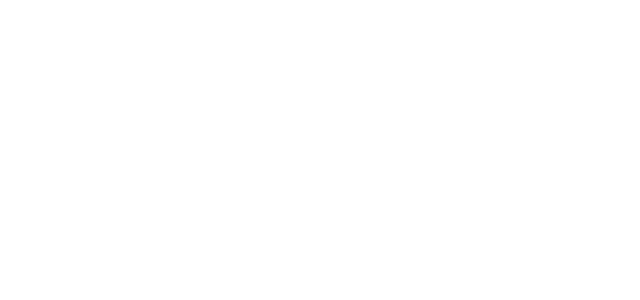
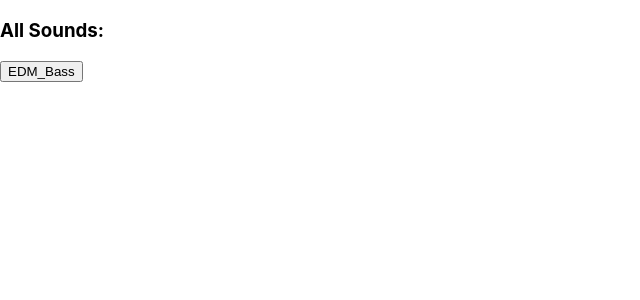
Before and after one commit to jatwitmyer/beat_simulator, a React (Create React App) app: page / in a window 1280 px wide. Shown: the top 300 px of the page, without its empty margins (0-640 px from the left). Built offline with nearby package versions, Linux system fonts and the light colour scheme; data requests are answered from the project's data file.

Commit message:
create a button for each sound in the local database

```diff
--- /dev/null
+++ b/src/components/BeatButton.js
@@ -0,0 +1,12 @@
+import React from "react";
+
+function BeatButton( { sound } ) {
+  console.log(sound)
+  return(
+    <div>
+      <button>{sound.name}</button>
+    </div>
+  )
+}
+
+export default BeatButton
--- a/src/components/SavedBeats.js
+++ b/src/components/SavedBeats.js
@@ -1,10 +1,18 @@
 import React from "react";
+import BeatButton from "./BeatButton";
 
 function SavedBeats( { sounds } ) {
-  console.log(sounds)
+  // console.log(sounds)
+
+  const soundElements = sounds.map(sound => {
+    return(<BeatButton key={sound.id} sound={sound}/>)
+  })
 
   return(
-    <></>
+    <div>
+      <h3>All Sounds:</h3>
+      {soundElements}
+    </div>
   )
 }
 
```
